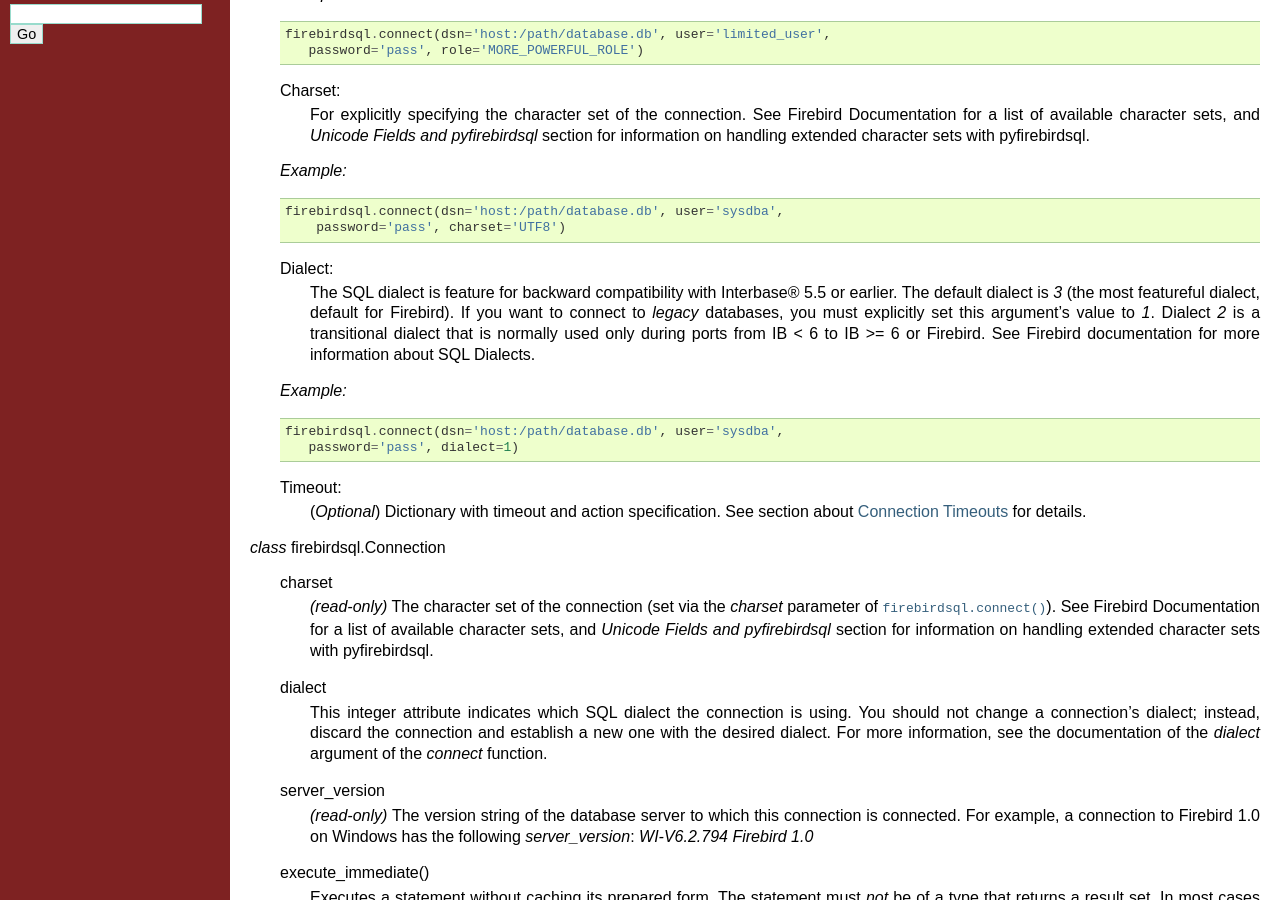
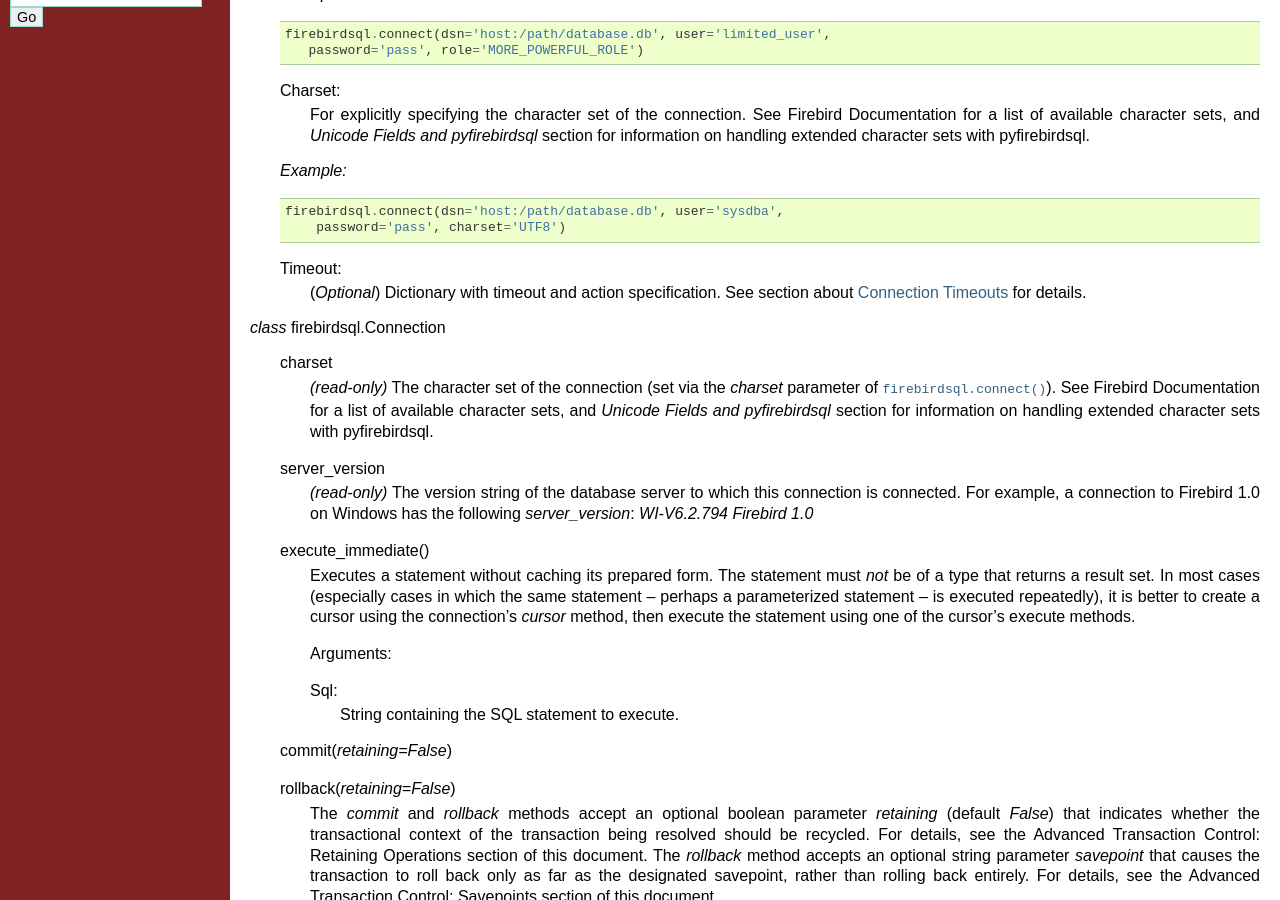
Before and after one commit to nakagami/pyfirebirdsql, a Sphinx documentation site: the page built from sphinx/python-db-api-compliance.txt, in a window 1280 px wide and 900 px high, scrolled down 836 px. Built offline with Sphinx 7.4.7, drawn with Linux system fonts in a browser that asks for light colours.

Commit message:
Remove 'dialect' parameter and propery. #55

```diff
--- a/sphinx/python-db-api-compliance.txt
+++ b/sphinx/python-db-api-compliance.txt
@@ -74,21 +74,6 @@ subsection elsewhere.
       firebirdsql.connect(dsn='host:/path/database.db', user='sysdba',
           password='pass', charset='UTF8')
 
-   :dialect:  The SQL dialect is feature for backward compatibility with Interbase® 5.5
-              or earlier. The default dialect is `3` (the most featureful dialect, default
-              for Firebird). If you want to connect to `legacy` databases, you must
-              explicitly set this argument's value to `1`. Dialect `2` is a transitional
-              dialect that is normally used only during ports from IB < 6 to IB >= 6
-              or Firebird. See Firebird documentation for more information about
-              SQL Dialects.
-
-   *Example:*
-
-   .. sourcecode:: python
-
-      firebirdsql.connect(dsn='host:/path/database.db', user='sysdba',
-         password='pass', dialect=1)
-
    :timeout:  (`Optional`) Dictionary with timeout and action specification. See section
               about `Connection Timeouts <beyond-python-db-api.html#connection-timeout>`_ for details.
 
@@ -100,13 +85,6 @@ subsection elsewhere.
       parameter of :func:`firebirdsql.connect()`). See Firebird Documentation for a list
       of available character sets, and `Unicode Fields and pyfirebirdsql` section
       for information on handling extended character sets with pyfirebirdsql.
-
-   .. attribute:: dialect
-
-      This integer attribute indicates which SQL dialect the connection is using.
-      You should not change a connection's dialect; instead, discard the connection
-      and establish a new one with the desired dialect. For more information, see
-      the documentation of the `dialect` argument of the `connect` function.
 
    .. attribute:: server_version
 
```
